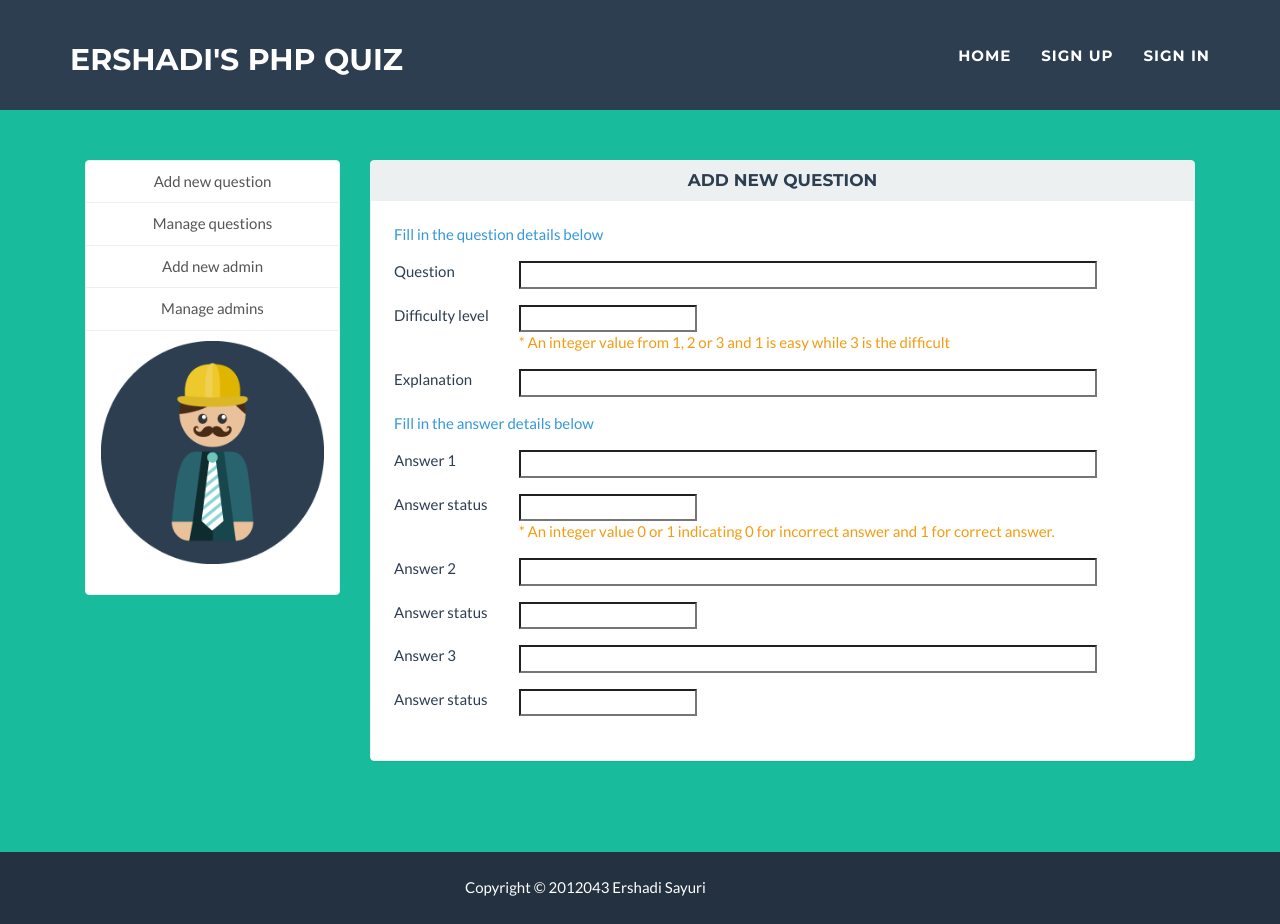
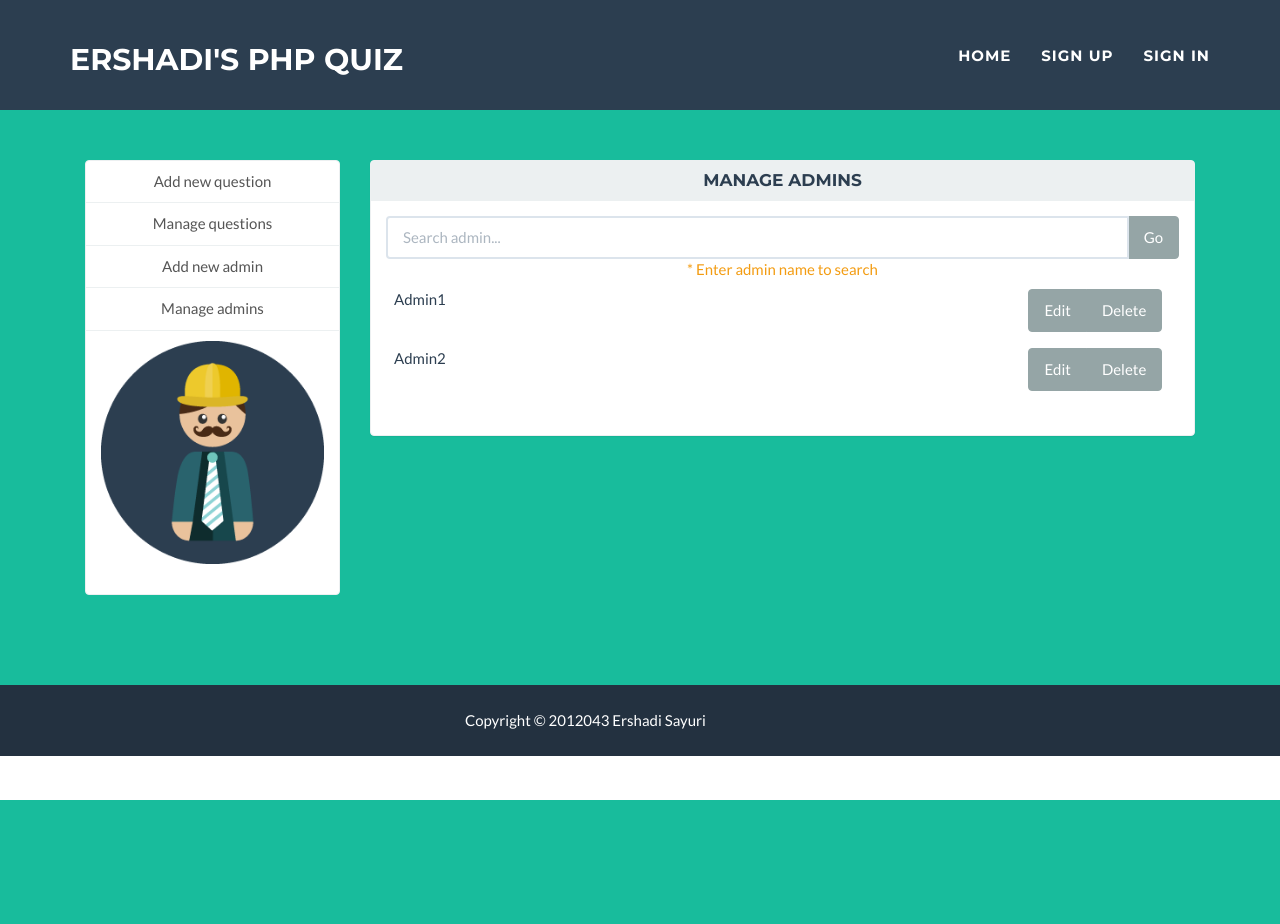
Before and after one commit to ershadi-sayuri/awt_cw1_2012043, a CodeIgniter app: page /awt_cw1_2012043/index.php/question/loadTenQuestionIds in a window 1280 px wide. After the commit the page ends 800 px from the top, so only its background shows below. Run offline with CodeIgniter, Linux system fonts and the light colour scheme; data comes from the database, SQL or seed files in the repository; some libraries are stand-ins or nearby versions.

Commit message:
completed admin view

```diff
--- a/application/views/AdminView.php
+++ b/application/views/AdminView.php
@@ -38,7 +38,8 @@
                 <a class="list-group-item"><img class="img-responsive" src="../assets/img/profile.png" alt=""></a>
             </ul>
         </div>
-        <div class="col-lg-9">
+
+        <div class="col-lg-9" style="display: none">
             <div class="panel panel-default text-primary">
                 <div class="panel-heading">
                     <h2 class="panel-title">Add new question</h2>
@@ -80,7 +81,9 @@
                             <td>Answer status</td>
                             <td>
                                 <input type="text"/>
-                                <div class="text-warning">* An integer value 0 or 1 indicating 0 for incorrect answer and
+
+                                <div class="text-warning">* An integer value 0 or 1 indicating 0 for incorrect answer
+                                    and
                                     1 for correct answer.
                                 </div>
                             </td>
@@ -91,7 +94,7 @@
                         </tr>
                         <tr>
                             <td>Answer status</td>
-                            <td> <input type="text"/></td>
+                            <td><input type="text"/></td>
                         </tr>
                         <tr>
                             <td>Answer 3</td>
@@ -99,7 +102,124 @@
                         </tr>
                         <tr>
                             <td>Answer status</td>
-                            <td> <input type="text"/></td>
+                            <td><input type="text"/></td>
+                        </tr>
+                    </table>
+                    <div class="text-right">
+                        <button class="btn btn-primary text-left">Sign In</button>
+                    </div>
+                </div>
+            </div>
+        </div>
+
+        <div class="col-lg-9" style="display: none">
+            <div class="panel panel-default text-primary">
+                <div class="panel-heading">
+                    <h2 class="panel-title">Manage questions</h2>
+                </div>
+                <div class="panel-body">
+                    <div class="center-block">
+                        <div class="input-group">
+                            <div class="input-group">
+                                <input type="text" class="form-control" placeholder="Search question..." size="90"/>
+                                        <span class="input-group-btn">
+                                            <button class="btn btn-default" type="button">Go</button>
+                                        </span>
+                            </div>
+                        </div>
+                    </div>
+                    <table class="table text-left">
+                        <col width="80%">
+                        <col width="20%">
+                        <tr>
+                            <td>Question1</td>
+                            <td>
+                                <div class="btn-group" role="group">
+                                    <button type="button" class="btn btn-default">Edit</button>
+                                    <button type="button" class="btn btn-default">Delete</button>
+                                </div>
+                            </td>
+                        </tr>
+                        <tr>
+                            <td>Question2</td>
+                            <td>
+                                <div class="btn-group" role="group">
+                                    <button type="button" class="btn btn-default">Edit</button>
+                                    <button type="button" class="btn btn-default">Delete</button>
+                                </div>
+                            </td>
+                        </tr>
+                    </table>
+                </div>
+            </div>
+        </div>
+
+        <div class="col-lg-9" style="display: none">
+            <div class="panel panel-default text-primary">
+                <div class="panel-heading">
+                    <h2 class="panel-title">Add new admin</h2>
+                </div>
+                <div class="panel-body">
+                    <table class="table text-left">
+                        <tr>
+                            <td>Admin user name</td>
+                            <td><input type="text"/></td>
+                        </tr>
+                        <tr>
+                            <td>Password</td>
+                            <td>
+                                <input type="password"/>
+                            </td>
+                        </tr>
+                        <tr>
+                            <td>Confirm password</td>
+                            <td><input type="password"/></td>
+                        </tr>
+                    </table>
+                    <div class="text-right">
+                        <button class="btn btn-primary text-left">Save admin</button>
+                    </div>
+                </div>
+            </div>
+        </div>
+
+        <div class="col-lg-9">
+            <div class="panel panel-default text-primary">
+                <div class="panel-heading">
+                    <h2 class="panel-title">Manage admins</h2>
+                </div>
+                <div class="panel-body">
+                    <div class="center-block">
+                        <div class="input-group">
+                            <div class="input-group">
+                                <input type="text" class="form-control" placeholder="Search admin..." size="90"/>
+                                        <span class="input-group-btn">
+                                            <button class="btn btn-default" type="button">Go</button>
+                                        </span>
+                            </div>
+                            <div class="text-warning">* Enter admin name to search</div>
+                        </div>
+                    </div>
+                    <table class="table text-left">
+                        <col width="80%">
+                        <col width="20%">
+                        <tr>
+                            <td>Admin1</td>
+                            <td>
+                                <div class="btn-group" role="group">
+                                    <button type="button" class="btn btn-default">Edit</button>
+                                    <button type="button" class="btn btn-default">Delete</button>
+                                </div>
+                            </td>
+                        </tr>
+                        <tr>
+                            <td>Admin2</td>
+                            <td>
+                                <div class="btn-group" role="group">
+                                    <button type="button" class="btn btn-default">Edit</button>
+                                    <button type="button" class="btn btn-default">Delete</button>
+                                </div>
+                            </td>
                         </tr>
                     </table>
                 </div>
```
